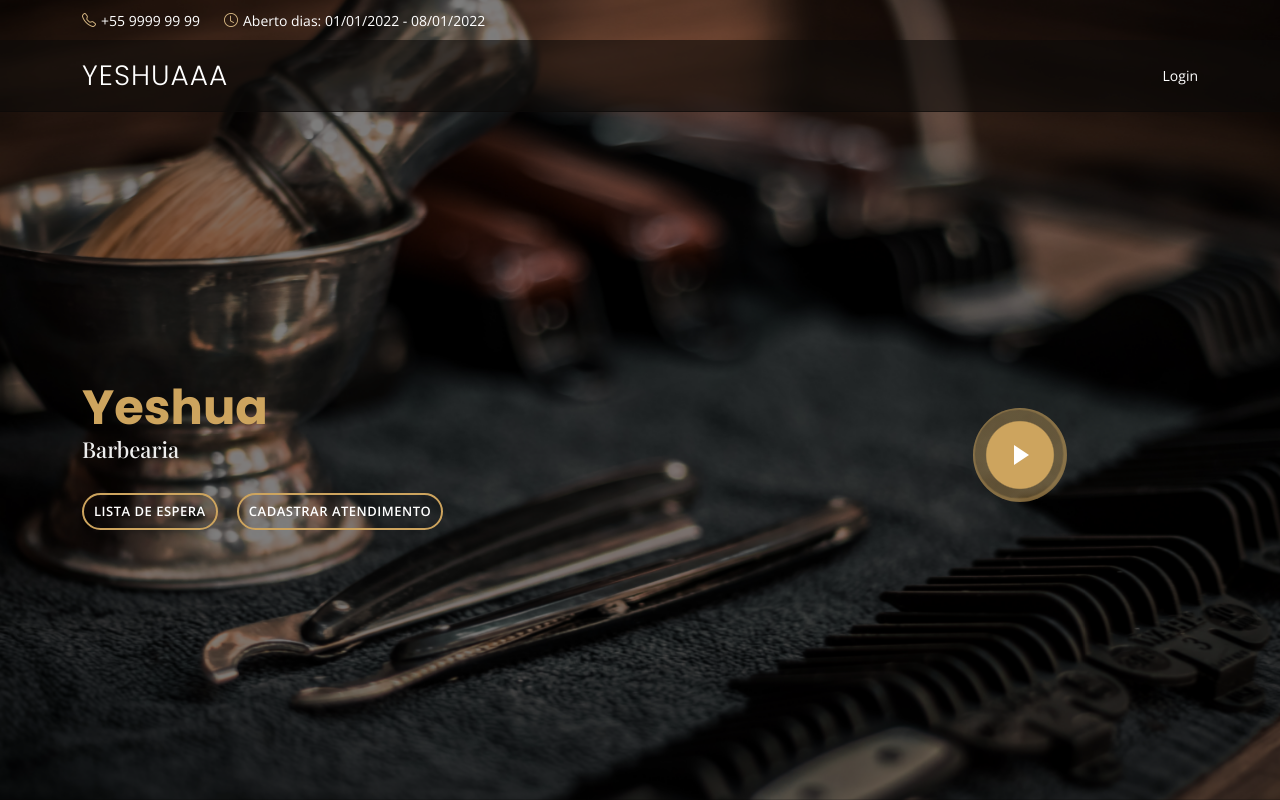
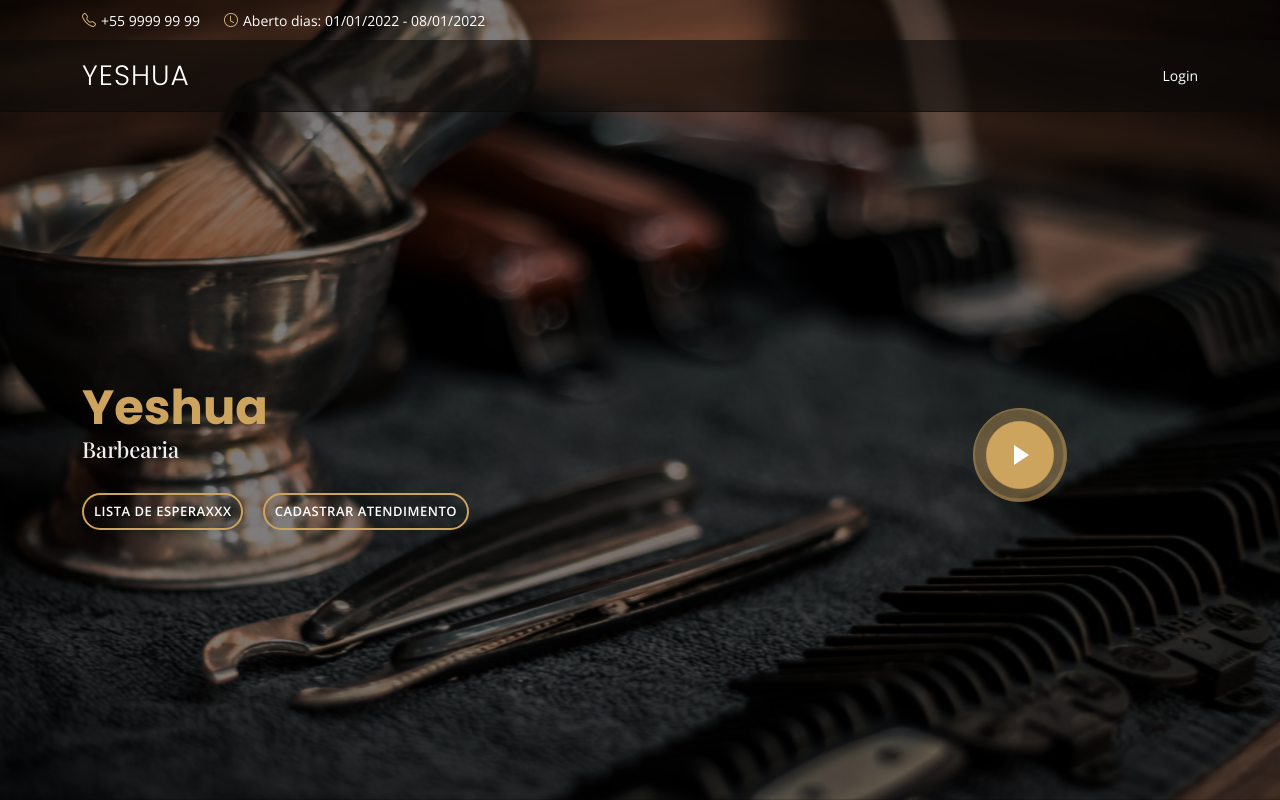
Before and after one commit to GabrielMBoeira/yeshua, a PHP site: page / in a window 1280 px wide. Run offline with PHP 8.4, Linux system fonts and the light colour scheme; some web fonts are replaced.

Commit message:
test deploy

```diff
--- a/index.php
+++ b/index.php
@@ -44,7 +44,7 @@
   <header id="header" class="fixed-top d-flex align-items-cente">
     <div class="container-fluid container-xl d-flex align-items-center justify-content-lg-between">
 
-      <h1 class="logo me-auto me-lg-0"><a href="index.php">Yeshuaaa</a></h1>
+      <h1 class="logo me-auto me-lg-0"><a href="index.php">Yeshua</a></h1>
 
       <nav id="navbar" class="navbar order-last order-lg-0">
         <ul>
@@ -74,7 +74,7 @@
           <h2>Barbearia</h2>
 
           <div class="btns">
-            <a href="list.php" class="btn-menu animated fadeInUp scrollto">lista de espera</a>
+            <a href="list.php" class="btn-menu animated fadeInUp scrollto">lista de esperaxxx</a>
             <a href="create.php" class="btn-book animated fadeInUp scrollto">Cadastrar atendimento</a>
           </div>
         </div>
```
